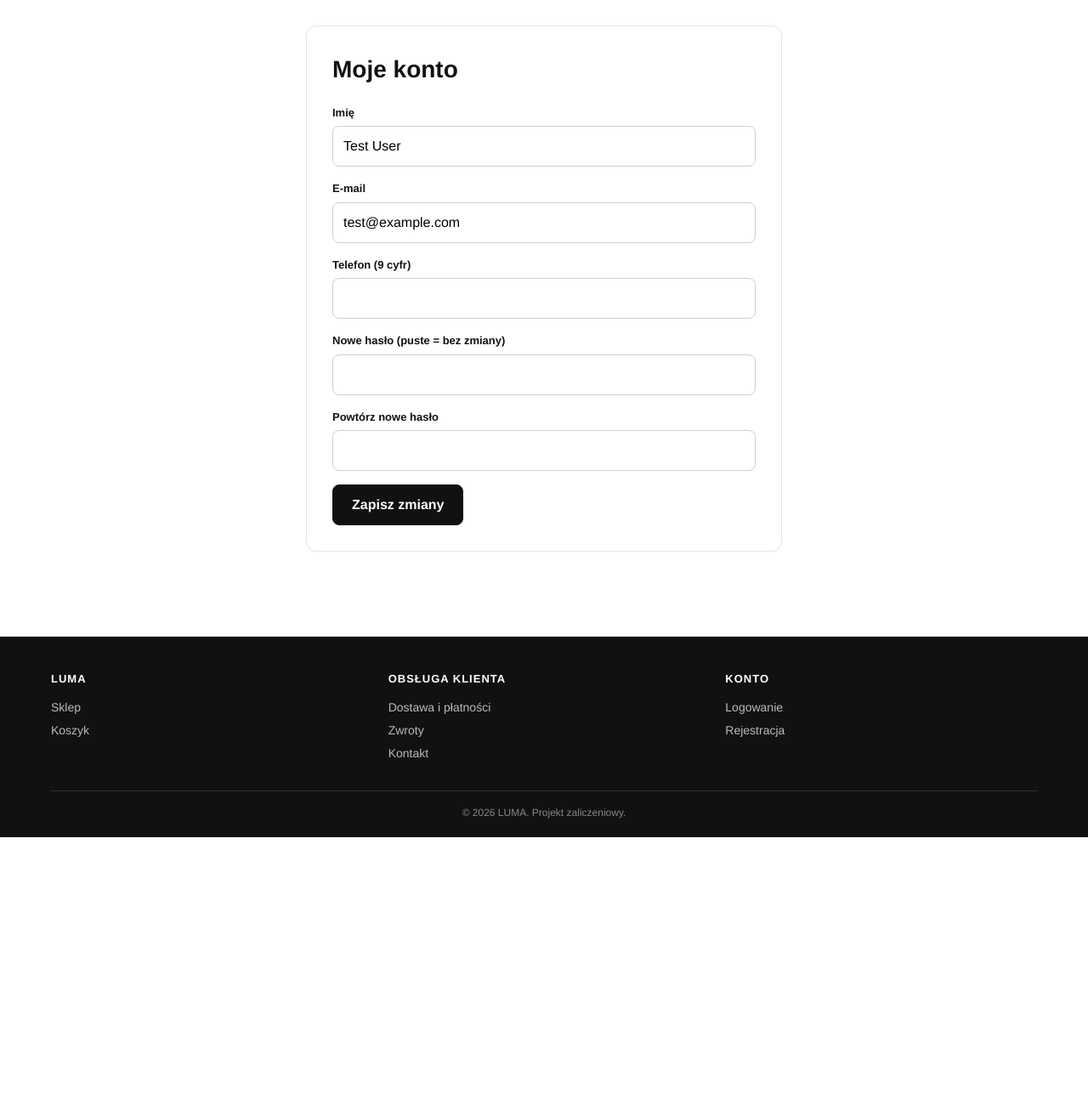
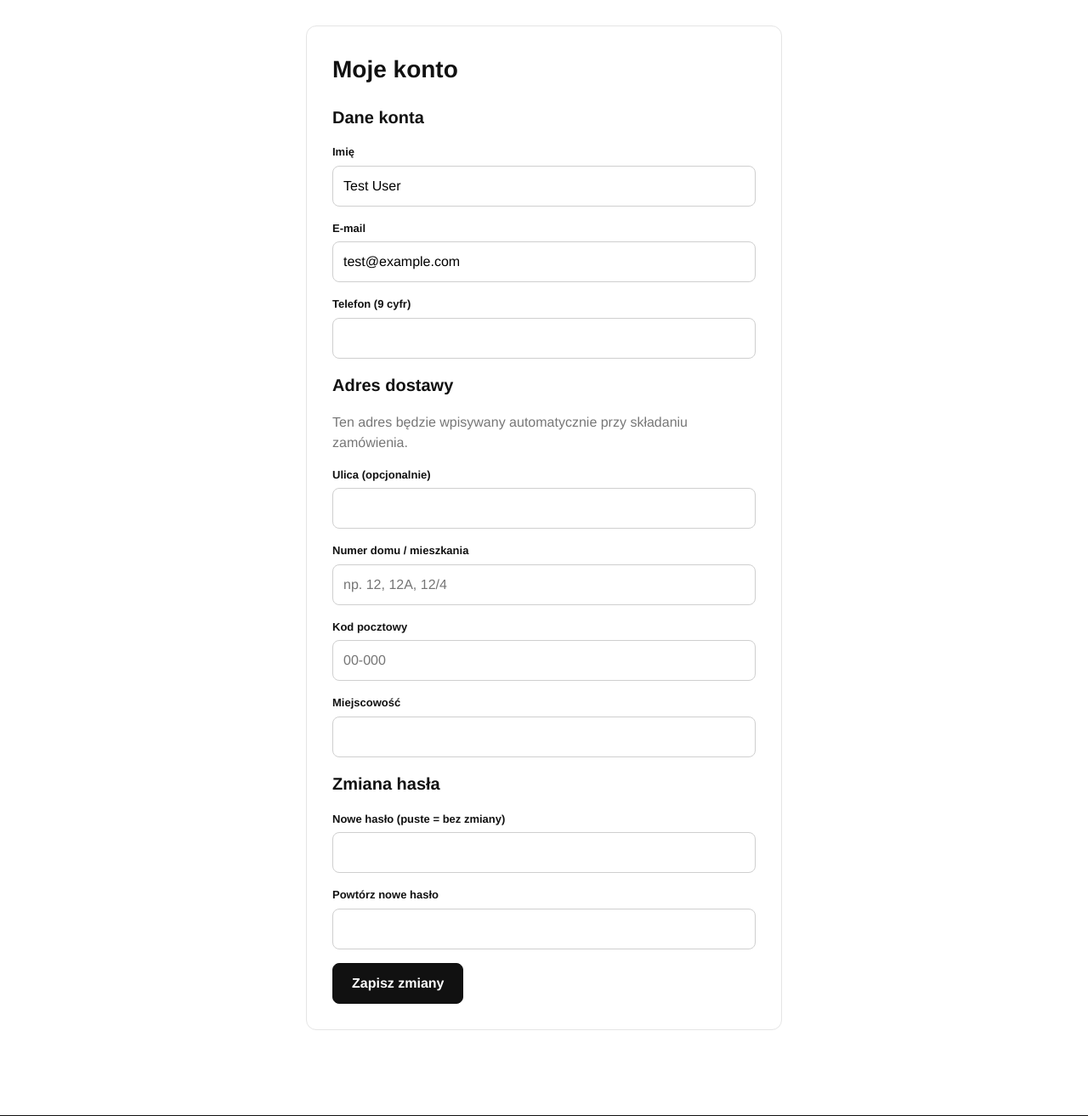
Before and after one commit to kasz0jad/sklep-laravel, a Laravel app: page /profil in a window 1280 px wide. Shown: the part 145-1458 px from the top of the page at 85% size. Before the commit the page ends 1130 px from the top, so only its background shows below. Run offline with Laravel 12, Linux system fonts and the light colour scheme; a user stored in the database is signed in; data comes from the database, SQL or seed files in the repository.

Commit message:
Dodaj zapisywanie adresu dostawy w koncie

```diff
--- a/app/Http/Controllers/ProfileController.php
+++ b/app/Http/Controllers/ProfileController.php
@@ -21,6 +21,12 @@ class ProfileController extends Controller
             'email' => ['required', 'email', Rule::unique('users', 'email')->ignore($user->id)],
             'phone' => ['nullable', 'regex:/^\d{9}$/'],
             'password' => 'nullable|string|min:8|confirmed',
+
+            // adres jest opcjonalny, ale jeśli podasz część, musisz podać wymagane pola
+            'street' => ['nullable', 'string', 'max:255', 'regex:/^[\p{L}0-9\s\.\-]+$/u'],
+            'house_number' => ['nullable', 'required_with:street,postcode,city', 'regex:/^\d{1,4}[A-Za-z]?(\/\d{1,4}[A-Za-z]?)?$/'],
+            'postcode' => ['nullable', 'required_with:street,house_number,city', 'regex:/^\d{2}-\d{3}$/', 'not_in:00-000'],
+            'city' => ['nullable', 'required_with:street,house_number,postcode', 'string', 'max:100', 'regex:/^[\p{L}\s\.\-]+$/u'],
         ]);
 
         if (empty($data['password'])) {
--- a/app/Models/User.php
+++ b/app/Models/User.php
@@ -10,23 +10,20 @@ use Illuminate\Database\Eloquent\Factories\HasFactory;
 use Illuminate\Foundation\Auth\User as Authenticatable;
 use Illuminate\Notifications\Notifiable;
 
-#[Fillable(['name', 'email', 'phone', 'password', 'role'])]
+#[Fillable([
+    'name', 'email', 'phone', 'password', 'role',
+    'street', 'house_number', 'postcode', 'city',
+])]
 #[Hidden(['password', 'remember_token'])]
 class User extends Authenticatable
 {
     /** @use HasFactory<UserFactory> */
     use HasFactory, Notifiable;
 
-    /**
-     * Get the attributes that should be cast.
-     *
-     * @return array<string, string>
-     */
     protected function casts(): array
     {
         return [
             'email_verified_at' => 'datetime',
-            // laravel sam hashuje hasło
             'password' => 'hashed',
         ];
     }
@@ -40,4 +37,9 @@ class User extends Authenticatable
     {
         return $this->role === 'moderator';
     }
+
+    public function hasAddress(): bool
+    {
+        return $this->house_number && $this->postcode && $this->city;
     }
+}
--- a/lang/pl/validation.php
+++ b/lang/pl/validation.php
@@ -6,6 +6,7 @@ return [
     'unique' => 'Taka wartość pola :attribute jest już zajęta.',
     'confirmed' => 'Potwierdzenie pola :attribute nie zgadza się.',
     'regex' => 'Pole :attribute ma nieprawidłowy format.',
+    'required_with' => 'Pole :attribute jest wymagane, gdy podano inne pola adresu.',
     'not_in' => 'Wybrana wartość pola :attribute jest nieprawidłowa.',
     'numeric' => 'Pole :attribute musi być liczbą.',
     'integer' => 'Pole :attribute musi być liczbą całkowitą.',
@@ -35,5 +36,9 @@ return [
         'shipping_house_number' => 'numer domu',
         'shipping_postcode' => 'kod pocztowy',
         'shipping_city' => 'miejscowość',
+        'street' => 'ulica',
+        'house_number' => 'numer domu',
+        'postcode' => 'kod pocztowy',
+        'city' => 'miejscowość',
     ],
 ];
--- a/resources/views/profile/edit.blade.php
+++ b/resources/views/profile/edit.blade.php
@@ -7,6 +7,8 @@
     <form method="POST" action="{{ route('profile.update') }}">
         @csrf
         @method('PUT')
+
+        <h2>Dane konta</h2>
         <div class="field">
             <label>Imię</label>
             <input type="text" name="name" value="{{ old('name', $user->name) }}">
@@ -19,6 +21,27 @@
             <label>Telefon (9 cyfr)</label>
             <input type="text" name="phone" value="{{ old('phone', $user->phone) }}">
         </div>
+
+        <h2>Adres dostawy</h2>
+        <p class="muted">Ten adres będzie wpisywany automatycznie przy składaniu zamówienia.</p>
+        <div class="field">
+            <label>Ulica (opcjonalnie)</label>
+            <input type="text" name="street" value="{{ old('street', $user->street) }}">
+        </div>
+        <div class="field">
+            <label>Numer domu / mieszkania</label>
+            <input type="text" name="house_number" placeholder="np. 12, 12A, 12/4" value="{{ old('house_number', $user->house_number) }}">
+        </div>
+        <div class="field">
+            <label>Kod pocztowy</label>
+            <input type="text" name="postcode" id="postcode" placeholder="00-000" maxlength="6" inputmode="numeric" value="{{ old('postcode', $user->postcode) }}">
+        </div>
+        <div class="field">
+            <label>Miejscowość</label>
+            <input type="text" name="city" value="{{ old('city', $user->city) }}">
+        </div>
+
+        <h2>Zmiana hasła</h2>
         <div class="field">
             <label>Nowe hasło (puste = bez zmiany)</label>
             <input type="password" name="password">
@@ -27,7 +50,18 @@
             <label>Powtórz nowe hasło</label>
             <input type="password" name="password_confirmation">
         </div>
+
         <button type="submit" class="btn">Zapisz zmiany</button>
     </form>
 </div>
 @endsection
+
+@push('scripts')
+<script>
+document.getElementById('postcode').addEventListener('input', function () {
+    let v = this.value.replace(/\D/g, '').slice(0, 5);
+    if (v.length > 2) v = v.slice(0, 2) + '-' + v.slice(2);
+    this.value = v;
+});
+</script>
+@endpush
```
Also changed, not shown: app/Http/Controllers/OrderController.php (+11 -0 lines), resources/views/orders/checkout.blade.php (+21 -8 lines), README.md, database/migrations/2026_11_14_150539_add_address_to_users_table.php (added). Lines whose indentation alone changed are shown as unchanged.
